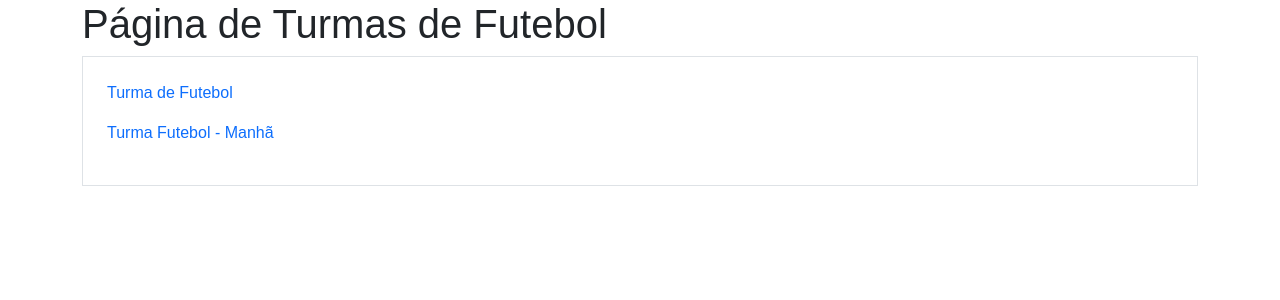
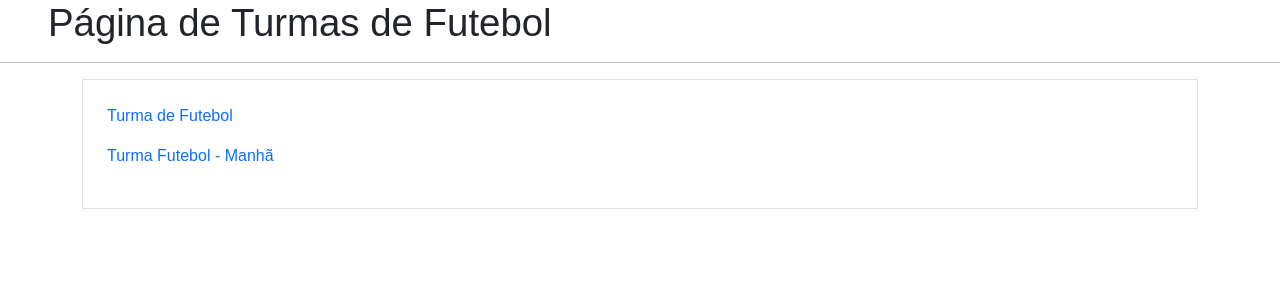
Before and after one commit to vitorcosta98/site_VerboAmar, a Flask app: a page that uses site_verbo_amar/templates/pag_turmas.html in a window 1280 px wide. Shown: the part 126-426 px from the top of the page. Run offline with Flask 3, Linux system fonts and the light colour scheme; a user stored in the database is signed in.

Commit message:
feat: Edição do arquivo pag_turmas.html Edição do título da página Alteração da função area_academica em routes, pois estava causando um bug que não exibia as informações das ativiades cadastradas

```diff
--- a/site_verbo_amar/routes.py
+++ b/site_verbo_amar/routes.py
@@ -56,6 +56,7 @@ def carregar_turmas(dict_ativ):
 @login_required
 def area_academica():
     atividades = carregar_nome_atividades()
+    atividades = carregar_turmas(atividades)
     return render_template("area_academica.html", atividades=atividades)
 
 
--- a/site_verbo_amar/templates/pag_turmas.html
+++ b/site_verbo_amar/templates/pag_turmas.html
@@ -2,9 +2,11 @@
 
 {% block body %}
 
-
+<div class = "d-flex align-items-center gap-1", style="padding-left: 3rem;">
+    <h1 style="font-size: 2.4rem; font-weight: 500; line-height: 1.2; margin: 0;">Página de Turmas de {{nome_atividade}}</h1>
+</div>
+<hr>
 <div class="container">
-    <h1>Página de Turmas de {{nome_atividade}}</h1>
     <form method="POST" action="" id="nome_turma" class="border p-4 mt-2">
         <fieldset>
             {% for turma in turmas %}
@@ -14,7 +16,6 @@
             {% endfor %}
         </fieldset>
     </form>
-
 </div>
 
 {% endblock %}
```
